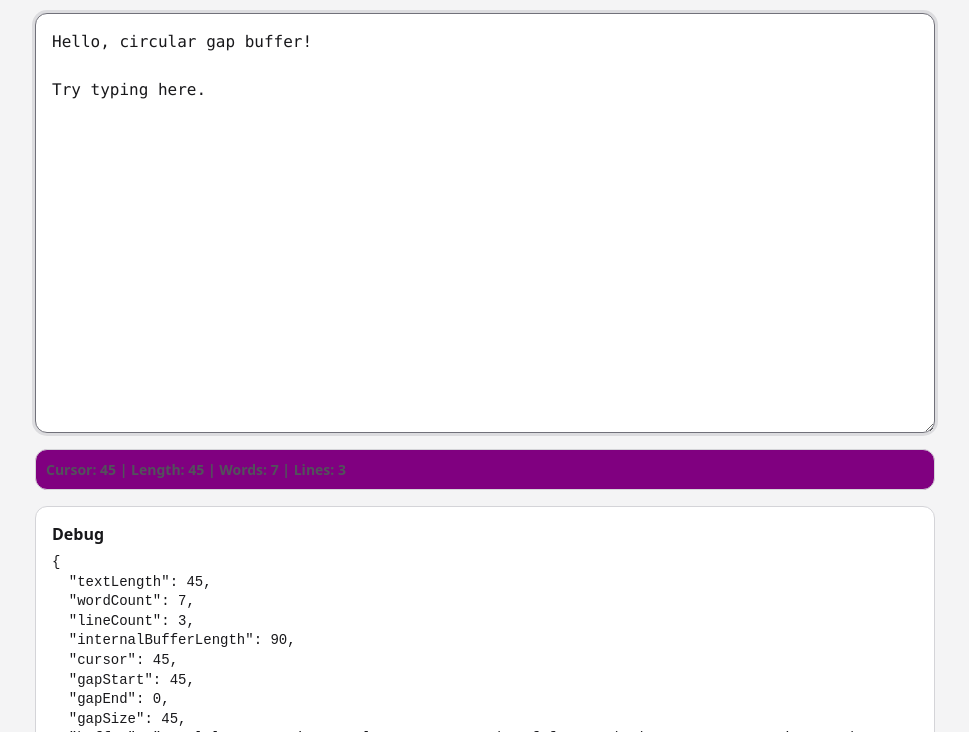
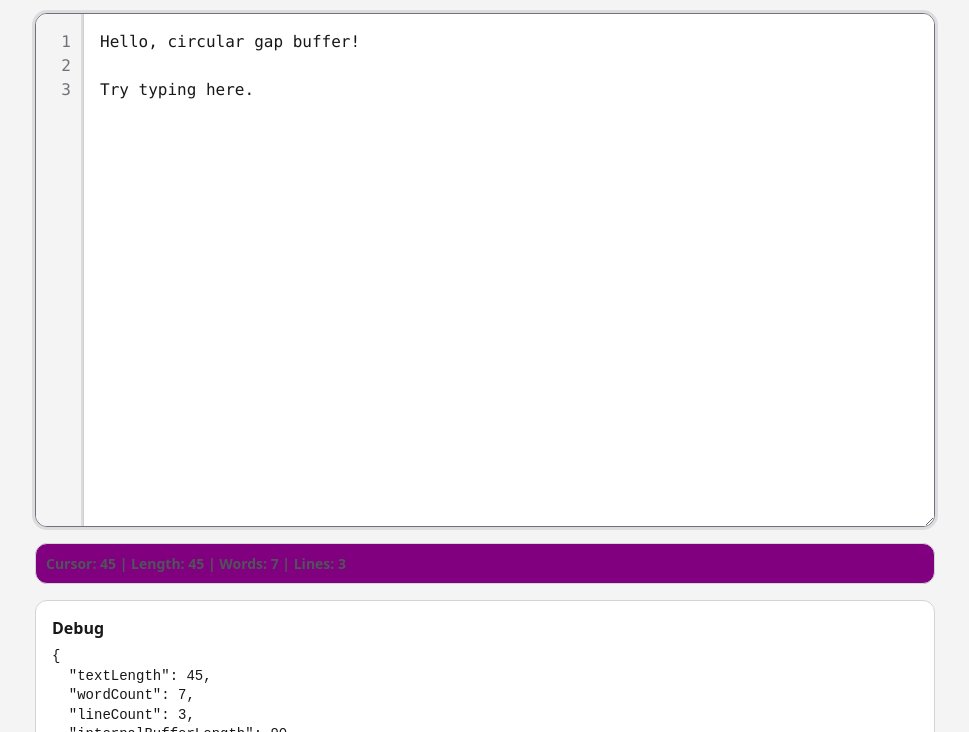
Before and after one commit to borisreif/CircularGapBufferEditor, a website with bundled scripts: page index.html in a window 1280 px wide. Shown: the part 68-800 px from the top of the page, without its empty margins (155-1124 px from the left). Built offline with nearby package versions, Linux system fonts and the light colour scheme.

Commit message:
Updat textarea, add line numbering

```diff
--- a/index.html
+++ b/index.html
@@ -4,6 +4,7 @@
         <meta charset="UTF-8">
         <meta name="viewport" content="width=device-width, initial-scale=1.0">
         <title>Circular Gap Buffer Text Editor</title>
+        <link rel="stylesheet" href="./styles/editorframe.css">
         <link rel="stylesheet" href="./styles/textarea.css">
         <link rel="stylesheet" href="./styles/status.css">
         <script type="module" src="./srcs/main.js" defer></script>
@@ -15,9 +16,18 @@
       <h1>Circular Gap Buffer Text Editor</h1>
 
     </header>
-
-    <textarea id="editor" spellcheck="true" autocomplete="off" autocorrect="off" autocapitalize="off"></textarea>
-
+    <div class="editor-frame">
+      <pre class="line-numbers" id="line-numbers" aria-hidden="true">1</pre>
+      <textarea
+        id="editor"
+        spellcheck="true"
+        autocomplete="off"
+        autocorrect="off"
+        autocapitalize="off"
+        cols=80 rows=20
+        wrap="off">
+      </textarea>
+    </div>
     <div class="status" id="status"></div>
 
     <section class="debug">
--- a/srcs/app/EditorPresenter.js
+++ b/srcs/app/EditorPresenter.js
@@ -168,6 +168,7 @@ export default class EditorPresenter {
     const text = this.document.getText();
     const safeSelection = TextSelection.from(selection).clamp(text.length);
 
+    this.view.showLineNumbers?.(this.document.getLineCount());
     this.view.setText(text);
     this.view.setSelection(safeSelection.start, safeSelection.end);
     this.renderStatus(safeSelection, message);
--- a/srcs/main.js
+++ b/srcs/main.js
@@ -13,7 +13,13 @@ const debugElement = document.querySelector("#debug");
 
 const storage = new LocalDocumentStorage();
 const documentModel = new EditorDocument(storage.loadText() ?? DEFAULT_TEXT);
-const view = new TextareaEditorView({ textarea, statusElement, debugElement });
+// const view = new TextareaEditorView({ textarea, statusElement, debugElement });
+const view = new TextareaEditorView({
+  textarea: document.querySelector("#editor"),
+  lineNumbersElement: document.querySelector("#line-numbers"),
+  statusElement: document.querySelector("#status"),
+  debugElement: document.querySelector("#debug")
+});
 const presenter = new EditorPresenter({
   document: documentModel,
   view,
--- a/srcs/ui/TextareaEditorView.js
+++ b/srcs/ui/TextareaEditorView.js
@@ -32,6 +32,7 @@ export default class TextareaEditorView {
       throw new Error("TextareaEditorView requires textarea, statusElement, and debugElement.");
     }
 
+    this.lineNumbersElement = elements.lineNumbersElement ?? null;
     this.textarea = elements.textarea;
     this.statusElement = elements.statusElement;
     this.debugElement = elements.debugElement;
@@ -158,4 +159,20 @@ export default class TextareaEditorView {
       callback(event.clipboardData?.getData("text/plain") ?? "");
     });
   }
+
+  showLineNumbers(lineCount) {
+    if (!this.lineNumbersElement) return;
+
+    this.lineNumbersElement.textContent = Array
+    .from({ length: lineCount }, (_, index) => String(index + 1))
+    .join("\n");
+  }
+
+  bindLineNumberScroll() {
+    if (!this.lineNumbersElement) return;
+
+    this.textarea.addEventListener("scroll", () => {
+      this.lineNumbersElement.scrollTop = this.textarea.scrollTop;
+    });
+  }
 }
--- /dev/null
+++ b/styles/editorframe.css
@@ -0,0 +1,42 @@
+.editor-frame {
+  display: grid;
+  grid-template-columns: auto 1fr;
+  width: 100%;
+  min-height: 420px;
+  border: 1px solid #d4d4d8;
+  border-radius: 0.75rem;
+  background: white;
+  overflow: hidden;
+}
+
+.line-numbers {
+  margin: 0;
+  padding: 1rem 0.75rem;
+  min-width: 3rem;
+  text-align: right;
+  user-select: none;
+  color: #71717a;
+  background: #f4f4f5;
+  border-right: 1px solid #e4e4e7;
+  font: 16px/1.5 ui-monospace, SFMono-Regular, Menlo, Monaco, Consolas, "Liberation Mono", monospace;
+  overflow: hidden;
+}
+
+.editor-frame textarea {
+  border: none;
+  border-radius: 0;
+  min-height: 420px;
+  resize: vertical;
+  padding: 1rem;
+  font: 16px/1.5 ui-monospace, SFMono-Regular, Menlo, Monaco, Consolas, "Liberation Mono", monospace;
+  background: white;
+  color: #18181b;
+  outline: none;
+  tab-size: 2;
+  overflow: auto;
+}
+
+.editor-frame:focus-within {
+  border-color: #71717a;
+  box-shadow: 0 0 0 3px rgba(113, 113, 122, 0.18);
+}
```
